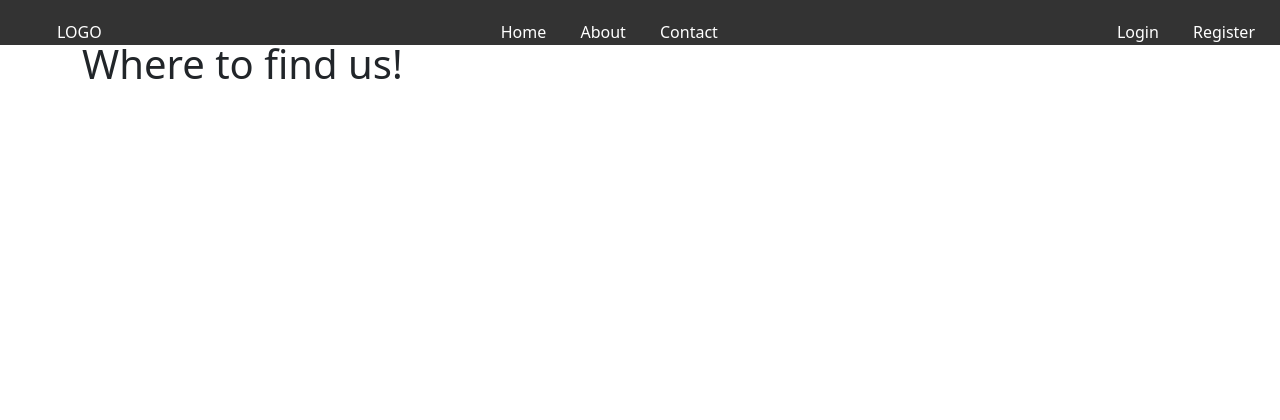
After one commit to Aparna-Ajith/OrganizationWebsite, a Django app: page /contact/ in a window 1280 px wide. The commit adds this page. Shown: the top 420 px of the page. Run offline with Django 4.2, Linux system fonts and the light colour scheme.

Commit message:
added contact page basic

```diff
--- /dev/null
+++ b/pages/templates/pages/contact.html
@@ -0,0 +1,7 @@
+<!-- pages/templates/pages/home.html -->
+
+{% extends "base.html" %}
+
+{% block page_content %}
+    <h1>Where to find us!</h1>
+{% endblock page_content %}
--- a/pages/urls.py
+++ b/pages/urls.py
@@ -6,4 +6,5 @@ from pages import views
 urlpatterns = [
     path("", views.home, name='home'),
     path("", views.login, name='accounts/login'),
+    path("contact/", views.contact, name='contact')
 ]
--- a/pages/views.py
+++ b/pages/views.py
@@ -11,3 +11,7 @@ def home(request):
 
 def login(request):
     return render(request, "templates/registration/login.html", {})
+
+
+def contact(request):
+    return render(request, "pages/contact.html", {})
--- a/templates/header.html
+++ b/templates/header.html
@@ -9,8 +9,8 @@
             </ul>
              <ul class="center-aligned">
              <li ><a href="/">Home</a></li>
-             <li ><a href="acts/">About</a></li>
-             <li ><a href="#Contact">Contact</a></li>
+             <li ><a href="{% url 'acts_index' %}">About</a></li>
+             <li ><a href="{% url 'contact' %}">Contact</a></li>
              </ul>
              <ul>
             {% if user.is_authenticated %}
```
